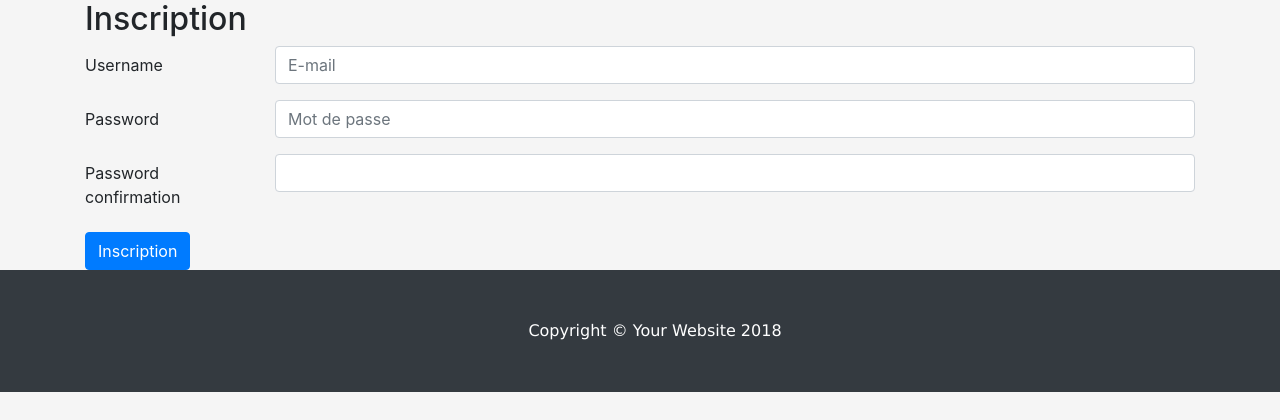
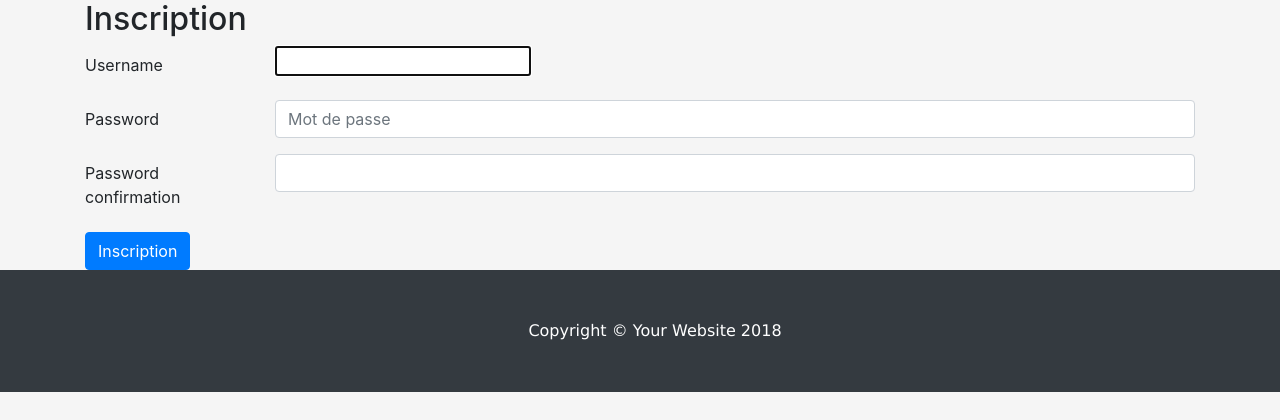
Before and after one commit to mwuillai/django-blog, a Django app: page /blog/inscription/ in a window 1280 px wide. Shown: the part 56-476 px from the top of the page. Run offline with Django 3.2, Linux system fonts and the light colour scheme; some libraries are stand-ins or nearby versions.

Commit message:
maj du formulaire d'inscription

```diff
--- a/blog/templates/blog/inscription.html
+++ b/blog/templates/blog/inscription.html
@@ -6,19 +6,19 @@
         <div class="form-group row">
             <label for="username" class="col-sm-2 col-form-label">{{ form.username.label }}</label>
             <div class="col-sm-10">
-                <input type="username" class="form-control" id="username" placeholder="E-mail">
+                {{ form.username }}
             </div>
         </div>
         <div class="form-group row">
             <label for="password1" class="col-sm-2 col-form-label">{{ form.password1.label }}</label>
             <div class="col-sm-10">
-                <input type="password1" class="form-control" id="username" placeholder="Mot de passe">
+                <input type="password" class="form-control" id="username" placeholder="Mot de passe">
             </div>
         </div>
         <div class="form-group row">
             <label for="password2" class="col-sm-2 col-form-label">{{ form.password2.label }}</label>
             <div class="col-sm-10">
-                <input type="password2" class="form-control" id="username">
+                <input type="password" class="form-control" id="username">
             </div>
         </div>
         <button type="submit" class="btn btn-primary">Inscription</button>
--- a/blog/views.py
+++ b/blog/views.py
@@ -18,6 +18,7 @@ class Article(generic.DetailView):
     model = Articles
     template_name = 'blog/article.html'
 
+
 def inscription(request):
     if request.method == 'POST':
         form = UserCreationForm(request.POST)
@@ -27,7 +28,9 @@ def inscription(request):
             raw_password = form.cleaned_data.get("password1")
             user = authenticate(username=username, password=raw_password)
             login(request, user)
-            return redirect ('home')
+            return redirect('home')
+        else:
+            return render(request, "index.html")
     else:
         form = UserCreationForm()
-    return render(request, 'blog/inscription.html',{'form':form})
+    return render(request, 'blog/inscription.html', {'form': form})
```
Also changed, not shown: blog/forms.py (+10 -12 lines), 1 other file.
